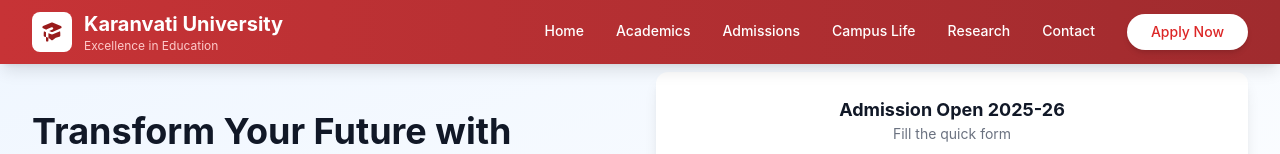
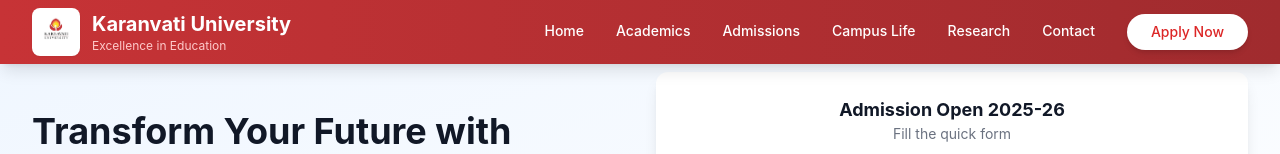
Before and after one commit to CoderBhawani/oriental-university-aug, a React (Create React App) app: page / in a window 1280 px wide. Shown: the top 154 px of the page. Built offline with nearby package versions, Linux system fonts and the light colour scheme; the HTML template or start-up script is replaced by a standard one.

Commit message:
five commit

```diff
--- a/src/components/Footer.js
+++ b/src/components/Footer.js
@@ -68,7 +68,7 @@ const Footer = () => {
                 <svg className="w-5 h-5 text-primary-400" fill="currentColor" viewBox="0 0 20 20">
                   <path fillRule="evenodd" d="M5.05 4.05a7 7 0 119.9 9.9L10 18.9l-4.95-4.95a7 7 0 010-9.9zM10 11a2 2 0 100-4 2 2 0 000 4z" clipRule="evenodd"/>
                 </svg>
-
+                <span className="text-gray-300">karanvati</span>
               </div>
               <div className="flex items-center space-x-3">
                 <svg className="w-5 h-5 text-primary-400" fill="currentColor" viewBox="0 0 20 20">
--- a/src/components/Navbar.js
+++ b/src/components/Navbar.js
@@ -16,10 +16,12 @@ const Navbar = () => {
           <div className="flex justify-between items-center h-16">
             {/* Logo Section */}
             <div className="flex items-center space-x-3">
-              <div className="bg-white text-red-800 p-2 rounded-lg">
-                <svg className="w-6 h-6" fill="currentColor" viewBox="0 0 20 20">
-                  <path d="M10.394 2.08a1 1 0 00-.788 0l-7 3a1 1 0 000 1.84L5.25 8.051a.999.999 0 01.356-.257l4-1.714a1 1 0 11.788 1.838L7.667 9.088l1.94.831a1 1 0 00.787 0l7-3a1 1 0 000-1.838l-7-3zM3.31 9.397L5 10.12v4.102a8.969 8.969 0 00-1.05-.174 1 1 0 01-.89-.89 11.115 11.115 0 01.25-3.762zM9.3 16.573A9.026 9.026 0 007 14.935v-3.957l1.818.78a3 3 0 002.364 0l5.508-2.361a11.026 11.026 0 01.25 3.762 1 1 0 01-.89.89 8.968 8.968 0 00-5.35 2.524 1 1 0 01-1.4 0zM6 18a1 1 0 001-1v-2.065a8.935 8.935 0 00-2-.712V17a1 1 0 001 1z"/>
-                </svg>
+              <div className="bg-white p-2 rounded-lg shadow-sm">
+                <img
+                  src="/logo.jpeg"
+                  alt="Karanvati University Logo"
+                  className="h-8 w-8 object-contain"
+                />
               </div>
               <div>
                 <h1 className="text-xl font-bold">Karanvati University</h1>
```
Also changed, not shown: public/WhatsApp Image 2025-08-02 at 15.10.02.jpeg (added), public/logo.jpeg (added), src/components/Academics.js (line endings or trailing spaces).
